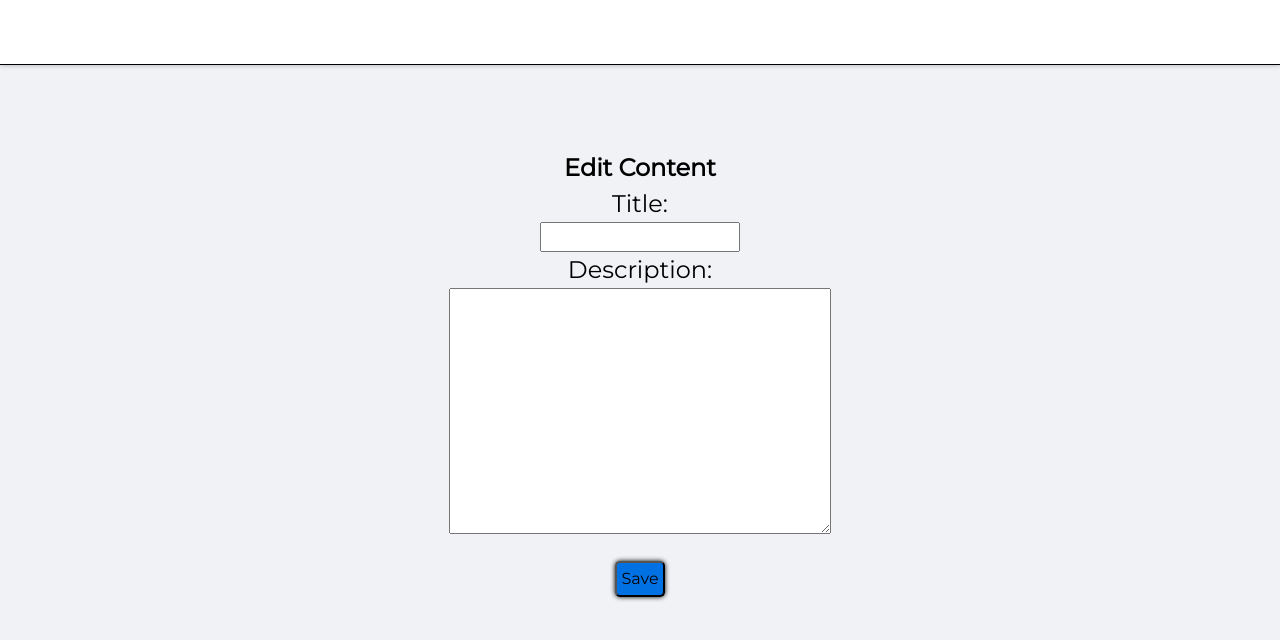
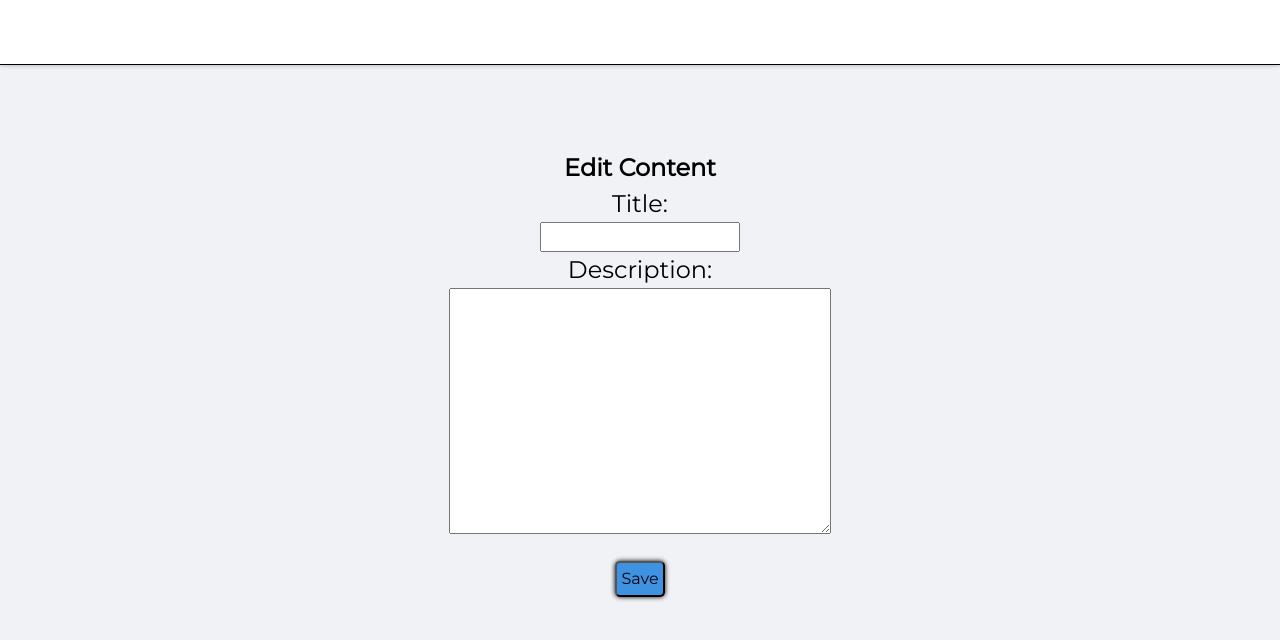
Before and after one commit to YaroslavKazeev/comm_prj_front, a React (Create React App) app: page /edit_page/1 in a window 1280 px wide. In both pictures the pointer is over the button "Save". Shown: the top 640 px of the page. Built offline with nearby package versions, Linux system fonts and the light colour scheme; no server answers; a web font is replaced by a local one.

Commit message:
hover added

```diff
--- a/src/styles/GeneralPage.css
+++ b/src/styles/GeneralPage.css
@@ -38,7 +38,11 @@ font-size: 24px;
 .edit_delete_comment_button{
     border-radius: 5px;
     margin-top: 20px;
-    background-color: rgb(0,113,227) ;
+    background-color: rgb(0,113,227);
     padding: 4px;
     box-shadow: 0 0 5px 0;
 }
+
+.edit_delete_comment_button:hover{
+    background-color: rgb(63, 145, 226);
+}
```
